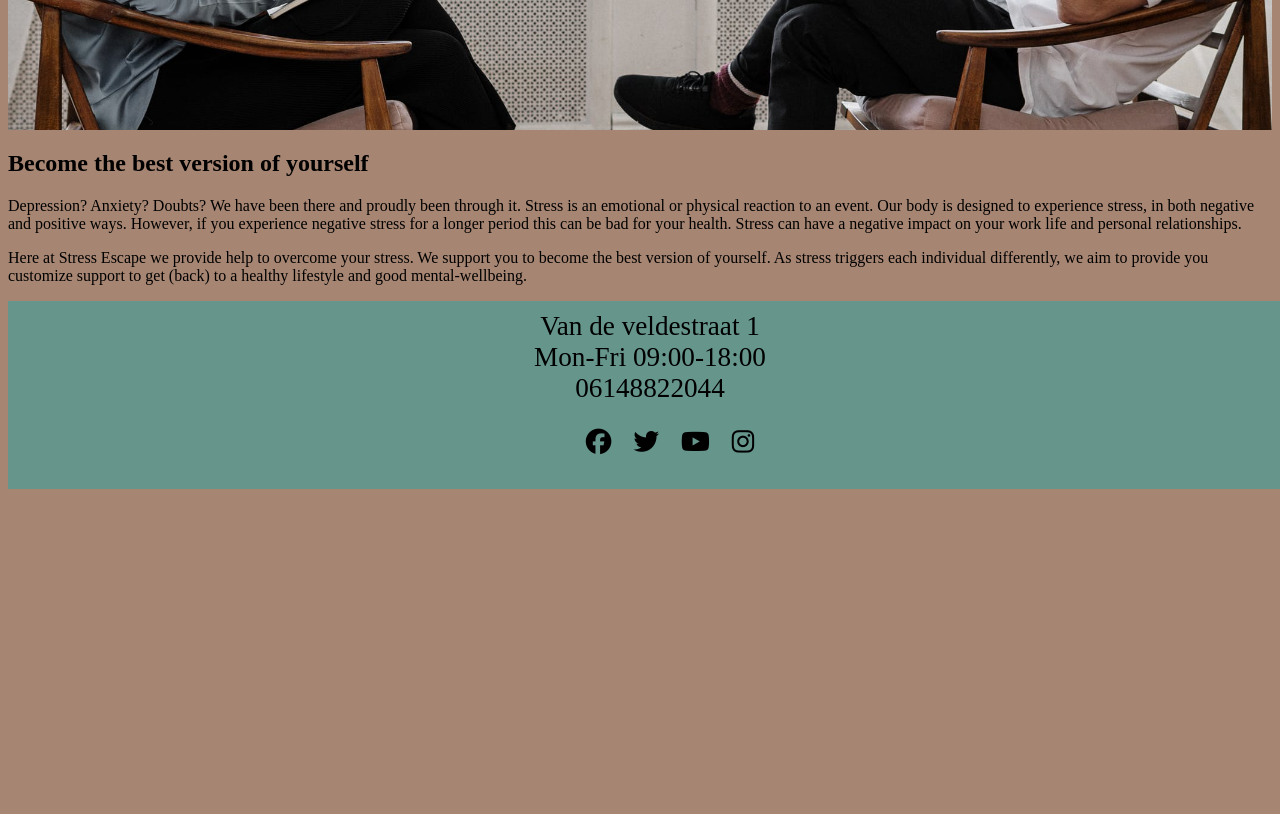
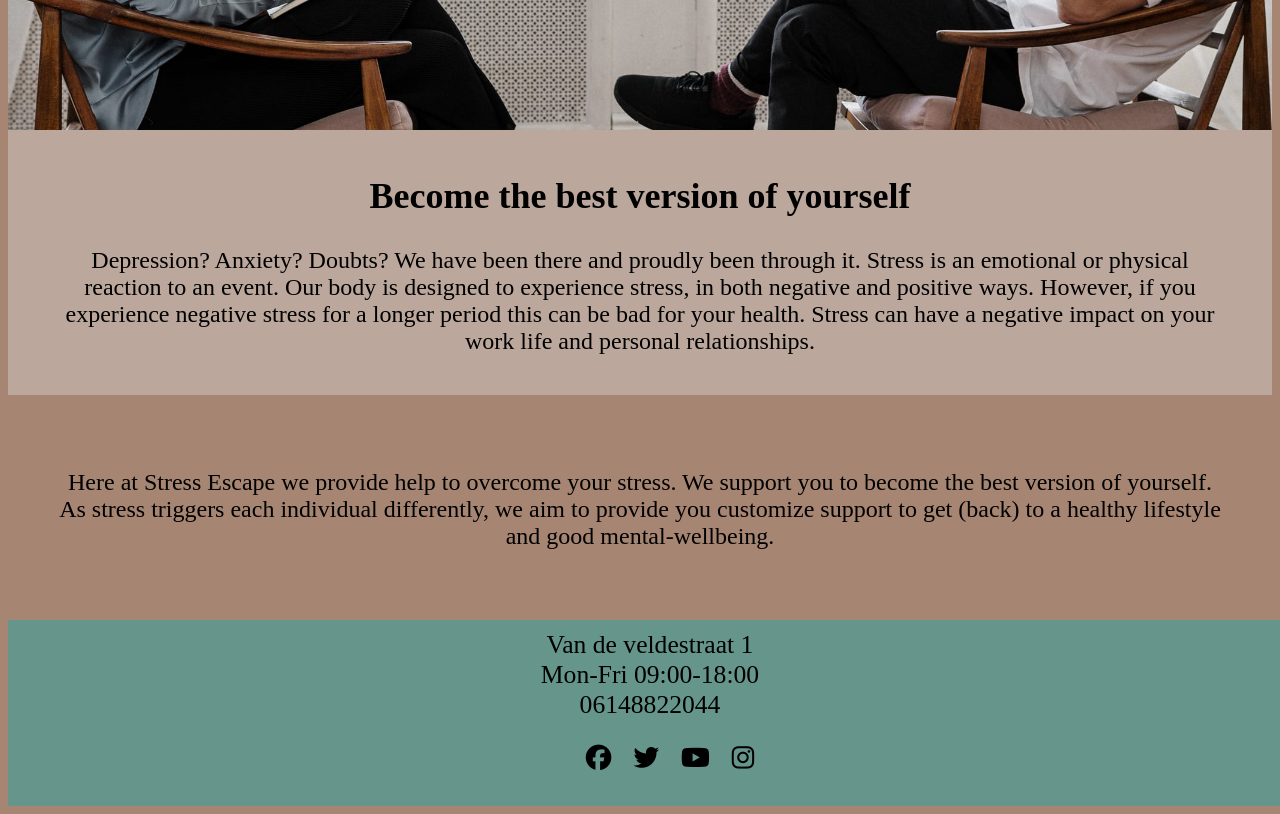
Before and after one commit to HiraZaidii/stress-escape-, a plain HTML site: page index.html in a window 1280 px wide. Shown: the part 560-1374 px from the top of the page. Before the commit the page ends 1057 px from the top, so only its background shows below. Drawn offline with Linux system fonts and the light colour scheme; files whose address does not match are found by name; a web font is replaced by a local one.

Commit message:
correct style on index html

```diff
--- a/assets/css/style.css
+++ b/assets/css/style.css
@@ -63,6 +63,33 @@ body {
     height: 900px;
     position: relative;
 }
+
+
+#info-box1,
+#info-box2 {
+    font-size: 150%;
+    text-align: center;
+}
+
+
+#info-box1 {
+    height: 200px;
+    background: #bba79c;
+    padding: 50px;
+    padding-top: 15px;
+
+
+}
+
+
+#info-box2 {
+    background-color: #a68572;
+    height: 125px;
+    padding: 50px;
+
+
+}
+
 
 /* about page */
 
@@ -214,7 +241,7 @@ footer {
 }
 
 footer>span {
-    font-size: 170%;
+    font-size: 160%;
     display: list-item;
     list-style: none;
     text-align: center;
--- a/index.html
+++ b/index.html
@@ -36,22 +36,28 @@
             </div>
         </section>
     </header>
-    <div>
+    <section class="index-box">
+        <div id="info-box1">
             <h2> Become the best version of yourself </h2>
             <p>
                 Depression? Anxiety? Doubts? We have been there and proudly been through it. Stress is an emotional or
                 physical reaction to an event. Our body is designed to experience stress, in both negative and positive
-            ways. However, if you experience negative stress for a longer period this can be bad for your health. Stress
+                ways. However, if you experience negative stress for a longer period this can be bad for your health.
+                Stress
                 can have a negative impact on your work life and personal relationships.
             </p>
+            <div id="info-pic1"></div>
+        </div>
+        <div id="info-box2">
             <p>
-            Here at Stress Escape we provide help to overcome your stress. We support you to become the best version of
+                Here at Stress Escape we provide help to overcome your stress. We support you to become the best version
+                of
                 yourself. As stress triggers each individual differently, we aim to provide you customize support to get
                 (back) to a healthy lifestyle and good mental-wellbeing.
             </p>
         </div>
+        <div id="info-pic2"></div>
 
-    <section>
 
     </section>
 
```
Also changed, not shown: assets/therapy2.jpeg (added), assets/therapy7.jpeg (added). Lines whose indentation alone changed are shown as unchanged.
